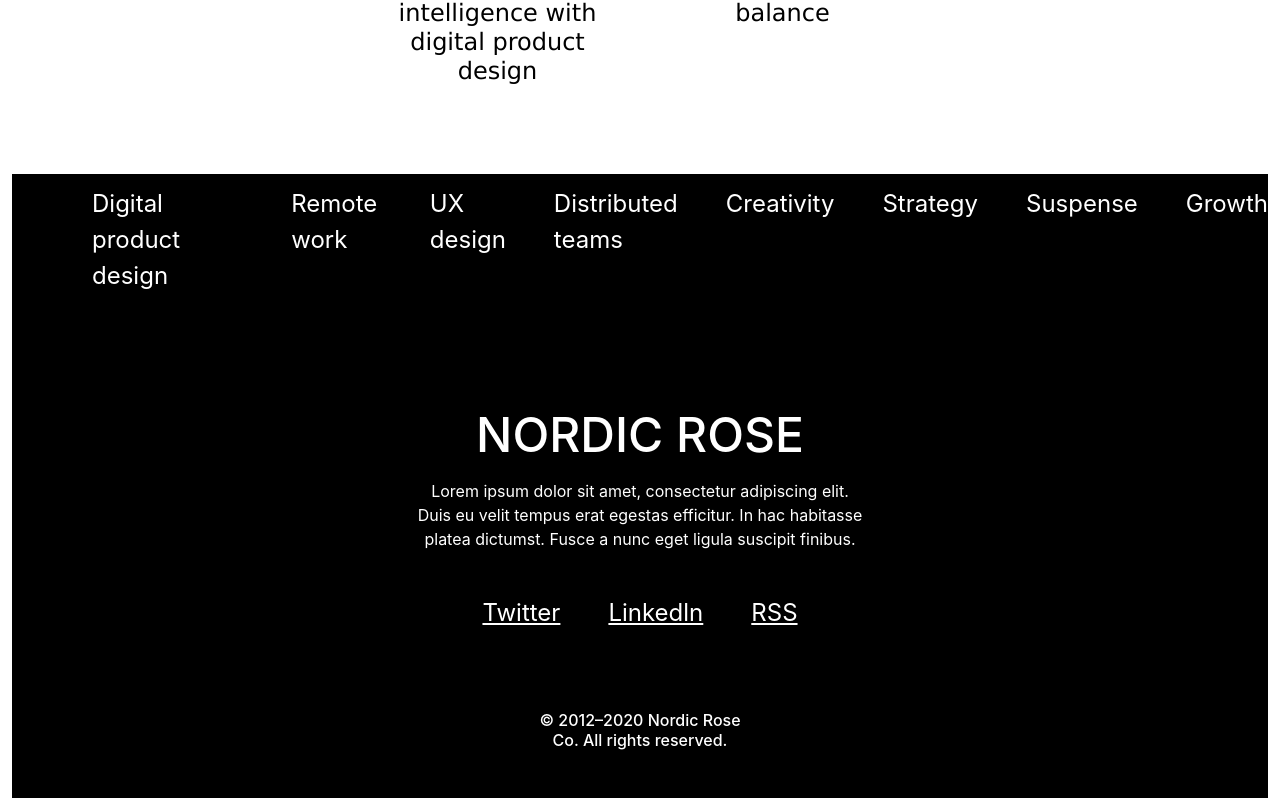
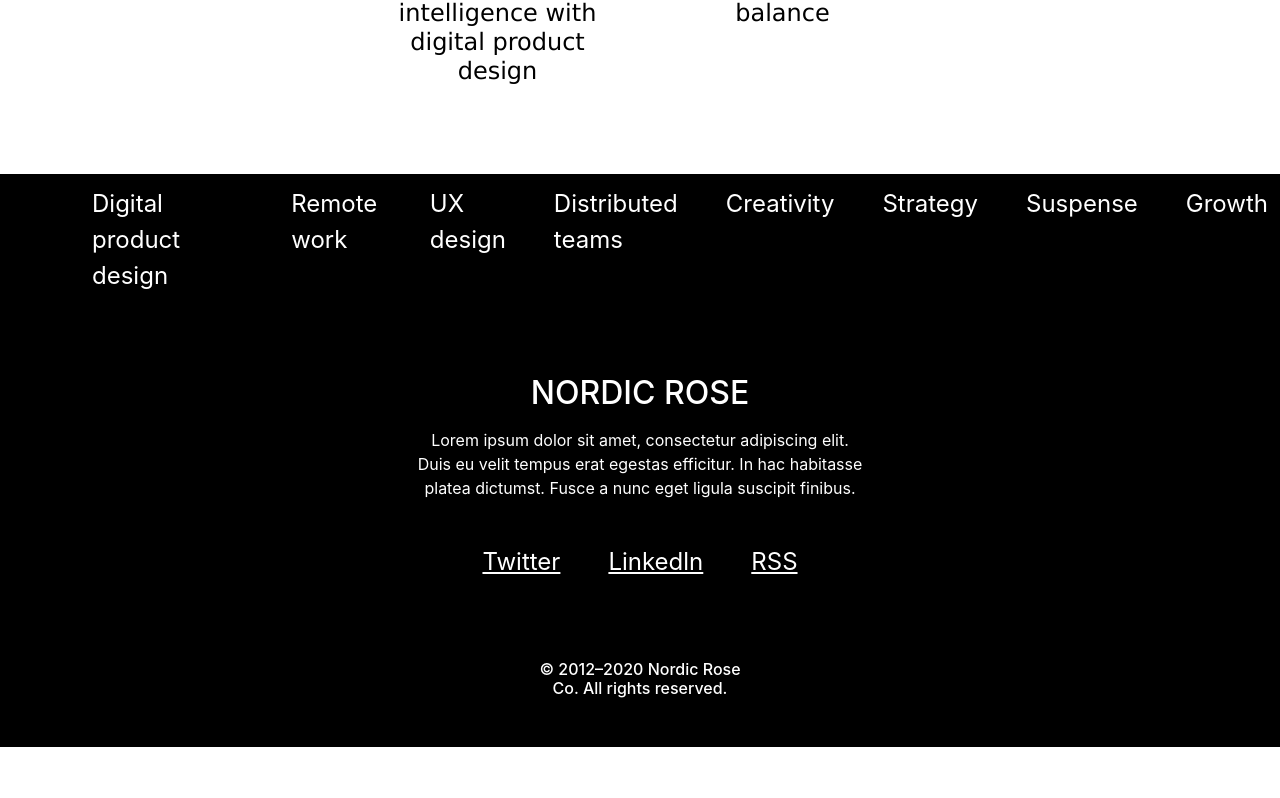
Before and after one commit to cemnisan/blog-template-with-react, a React (Create React App) app: page / in a window 1280 px wide. Shown: the part 1960-2758 px from the top of the page. After the commit the page ends 2707 px from the top, so only its background shows below. Built offline with nearby package versions, Linux system fonts and the light colour scheme; a web font is replaced by a local one.

Commit message:
footer uptaded

```diff
--- a/src/App.js
+++ b/src/App.js
@@ -11,7 +11,7 @@ function App() {
       <hr></hr>
       <Feature resumeData={resumeData} />
       <AllArticles resumeData={resumeData} />
-      <Footer />
+      <Footer resumeData={resumeData} />
     </header>
   );
 }
--- a/src/components/class/AllArticles.js
+++ b/src/components/class/AllArticles.js
@@ -15,10 +15,10 @@ class AllArticles extends Component {
                                         let {picture,content} = item;
                                         return(
                                             <div className="col-md-6">
-                                                <div class="card border-0 mb-4">
-                                                    <img src={picture} class="card-img-top" alt="..."></img>
-                                                    <div class="card-body">
-                                                        <h6 class="card-text fs-4">{content}</h6>
+                                                <div className="card border-0 mb-4">
+                                                    <img src={picture} className="card-img-top" alt="..."></img>
+                                                    <div className="card-body">
+                                                        <h6 className="card-text fs-4">{content}</h6>
                                                     </div>
                                                 </div>
                                             </div>
--- a/src/components/class/Feature.js
+++ b/src/components/class/Feature.js
@@ -9,9 +9,9 @@ class Feature extends Component {
                     resumeData.feature.map(item =>{
                         let {picture,title,contect} = item;
                         return(
-                            <div class="cardFeature">
+                            <div className="cardFeature">
                                 <img src={picture} className="cardImg" alt="..."></img>
-                                <div class="bodyFeature">
+                                <div className="bodyFeature">
                                     <h1 className="fw-bolder mb-2">{title}</h1>
                                     <p className="mt-3 fs-3">{contect}</p>
                                     <hr></hr>
--- a/src/components/class/Footer.js
+++ b/src/components/class/Footer.js
@@ -1,35 +1,48 @@
 import React, { Component } from 'react'
 class Footer extends Component {
     render() {
+        let resumeData = this.props.resumeData;
         return (
-            <div className="container-fluid">
+            <div className="container-fluid" id="footer-cont">
                 <footer className="footer">
                    <ul className="d-flex">
-                       <li>Digital product design</li>
-                       <li>Remote work</li>
-                       <li>UX design</li>
-                       <li>Distributed teams</li>
-                       <li>Creativity</li>
-                       <li>Strategy</li>
-                       <li>Suspense</li>
-                       <li>Growth</li>
+                       {
+                           resumeData.element.map(item=>{
+                               return(
+                                    <li>{item}</li>
+
+                               )
+                           })
+                       }
                    </ul>
-                    <div className="footerTitle d-flex">
-                        <h1>NORDIC ROSE</h1>
-                    </div>
-                    <div className="footerContent d-flex">
-                        <p className="fst-normal">Lorem ipsum dolor sit amet, consectetur adipiscing elit. Duis eu velit tempus erat egestas efficitur. In hac habitasse platea dictumst. Fusce a nunc eget ligula suscipit finibus.</p>
-                    </div>
+                   {
+                       resumeData.footer.map(item=>{
+                           let {title,content} = item;
+                           return(
+                               <div>
+                                    <div className="footerTitle d-flex">
+                                        <h1>{title}</h1>
+                                    </div>
+                                    <div className="footerContent d-flex">
+                                        <p className="fst-normal">{content}</p>
+                                    </div>
+                                </div>
+                           )
+                       })
+                   }
                     <div className="socialMedia mt-3">
                         <ul className="d-flex">
-                            <li>Twitter</li>
-                            <li>Linkedln</li>
-                            <li>RSS</li>
+                            {
+                                resumeData.socialMedia.map(item=>{
+                                    return(
+                                        <li>{item}</li>
+                                    )
+                                })
+                            }
                         </ul>
                     </div>
                     <div className="copyright d-flex">
                         <h6 className="mb-5">© 2012–2020 Nordic Rose Co. All rights reserved.</h6>
-
                     </div>
                 </footer>
             </div>
--- a/src/index.css
+++ b/src/index.css
@@ -79,7 +79,7 @@ code {
   color: black;
 }
 
-.footer{
+#footer-cont{
   background-color: black;
 }
 
@@ -98,7 +98,7 @@ code {
   margin:auto;
   color: white;
   margin-top:2em;
-  font-size: 3em;
+  font-size: 2em;
 }
 
 .footerContent p{
--- a/src/resumeData.js
+++ b/src/resumeData.js
@@ -42,6 +42,16 @@ let resumeData = {
             "picture":pictureSix,
             "content":"It’s all about finding the perfect balance"
         },
+    ],
+    "element":[
+        "Digital product design","Remote work","UX design","Distributed teams","Creativity","Strategy","Suspense","Growth"
+    ],
+    "socialMedia":["Twitter","Linkedln","RSS"],
+    "footer":[
+        {
+            "title":"NORDIC ROSE",
+            "content":"Lorem ipsum dolor sit amet, consectetur adipiscing elit. Duis eu velit tempus erat egestas efficitur. In hac habitasse platea dictumst. Fusce a nunc eget ligula suscipit finibus.",
+        },
     ]
 }
 
```
Also changed, not shown: 1 other file (tests, documents, lock files or other folders).
